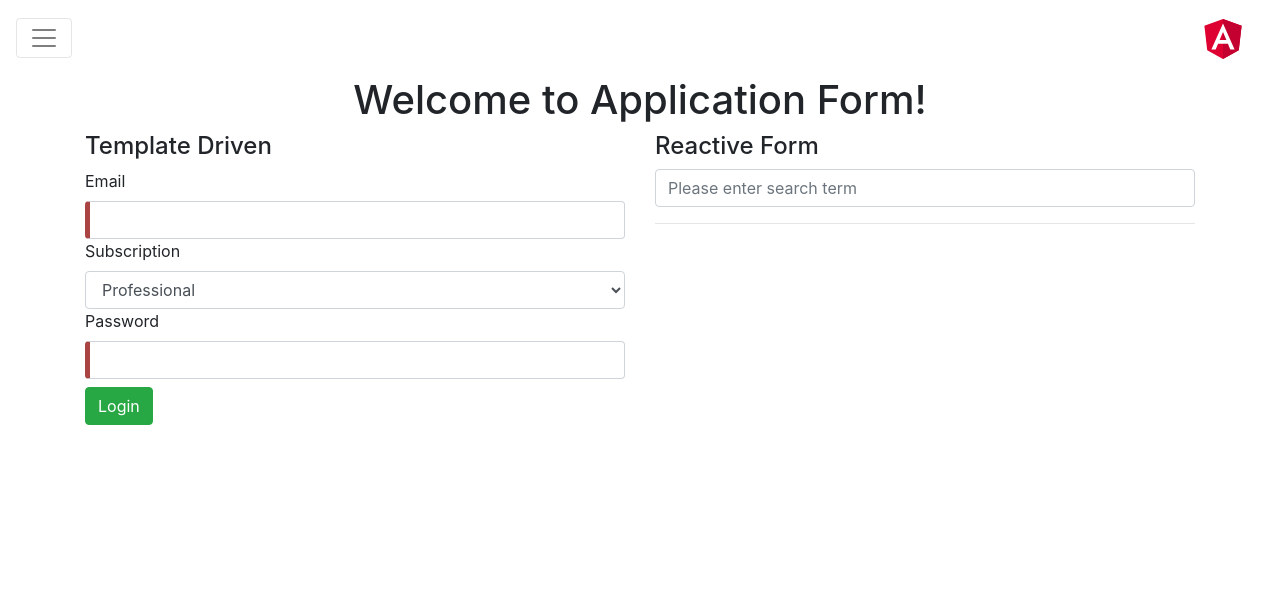
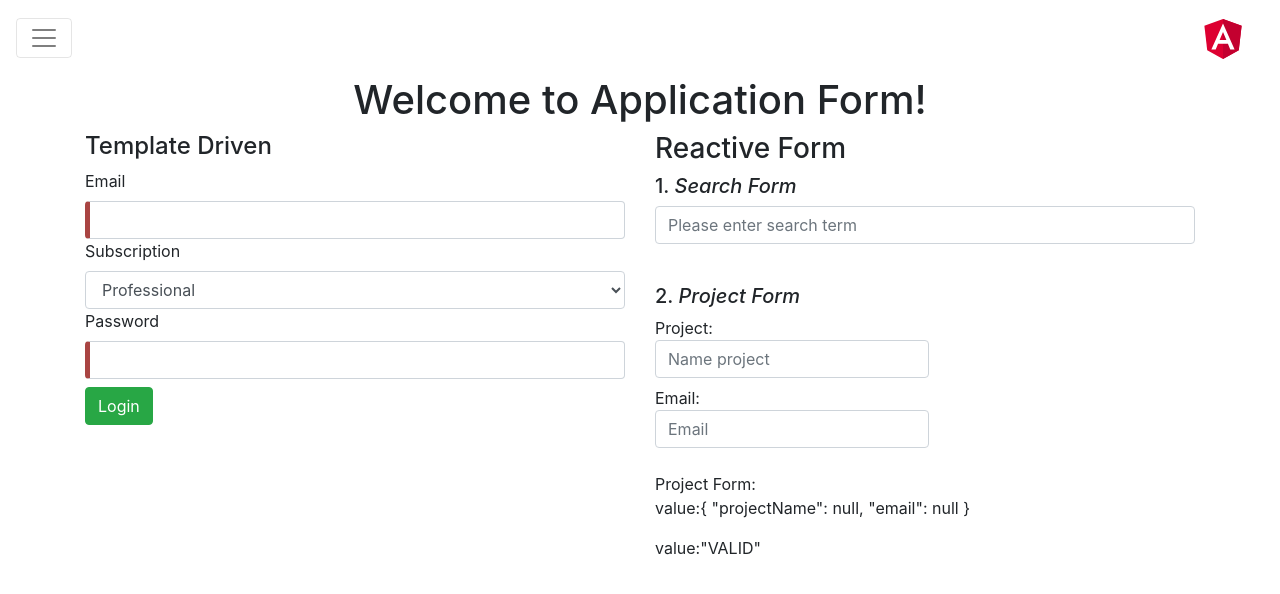
Before and after one commit to vuanhtu1993/Angular4, an Angular app: page / in a window 1280 px wide. Shown: the top 594 px of the page. Built offline with nearby package versions, Linux system fonts and the light colour scheme.

Commit message:
1. Create SearchForm searchField = new FormControl; //create Observable 2. Build completely ProjectForm // ReactiveForm

```diff
--- a/src/app/component/reactive-form/reactive-form.component.html
+++ b/src/app/component/reactive-form/reactive-form.component.html
@@ -1,10 +1,24 @@
-<h4>Reactive Form</h4>
-
+<h3>Reactive Form</h3>
+<h5>1. <em>Search Form</em></h5>
 <input type="search"
        class="form-control"
        placeholder="Please enter search term"
        [formControl]="searchField">
-<hr/>
+<br>
 <ul class="list-unstyled">
   <li *ngFor="let search of searches">{{ search }}</li>
 </ul>
+<h5>2. <em>Project Form</em></h5>
+<form [formGroup]="projectForm">
+  <div class="form-group">
+    <label class="center-block">Project:
+      <input class="form-control" formControlName="projectName" placeholder="Name project">
+    </label>
+    <label class="center-block">Email:
+      <input class="form-control" formControlName="email" placeholder="Email">
+    </label>
+  </div>
+</form>
+<div>Project Form:</div>
+<p>value:{{projectForm.value | json}}</p>
+<p>value:{{projectForm.status | json}}</p>
--- a/src/app/component/reactive-form/reactive-form.component.ts
+++ b/src/app/component/reactive-form/reactive-form.component.ts
@@ -1,5 +1,5 @@
 import {Component, OnInit} from '@angular/core';
-import {FormControl, ReactiveFormsModule} from '@angular/forms';
+import {FormControl, FormGroup, ReactiveFormsModule} from '@angular/forms';
 import 'rxjs/add/operator/debounce';
 import 'rxjs/add/operator/debounceTime';
 import 'rxjs/add/operator/distinctUntilChanged';
@@ -10,14 +10,17 @@ import 'rxjs/add/operator/distinctUntilChanged';
   styleUrls: ['./reactive-form.component.css']
 })
 export class ReactiveFormComponent implements OnInit {
-  searchField: FormControl;
+  searchField = new FormControl;
   searches: string[] = [];
-
+  projectForm = new FormGroup({
+    projectName: new FormControl(),
+    email: new FormControl(),
+  });
   constructor() {
   }
 
   ngOnInit() {
-    this.searchField = new FormControl();
+    console.log(this.projectForm);
     this.searchField.valueChanges
       .debounceTime(500)
       .distinctUntilChanged()
```
